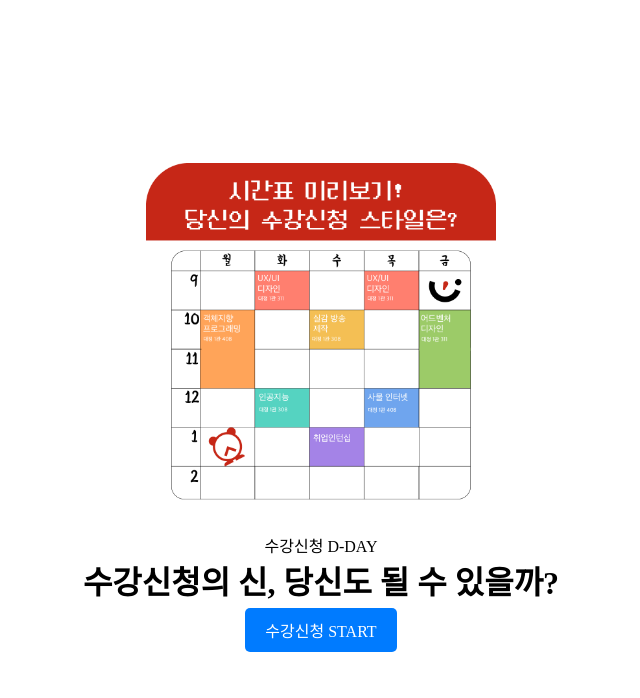
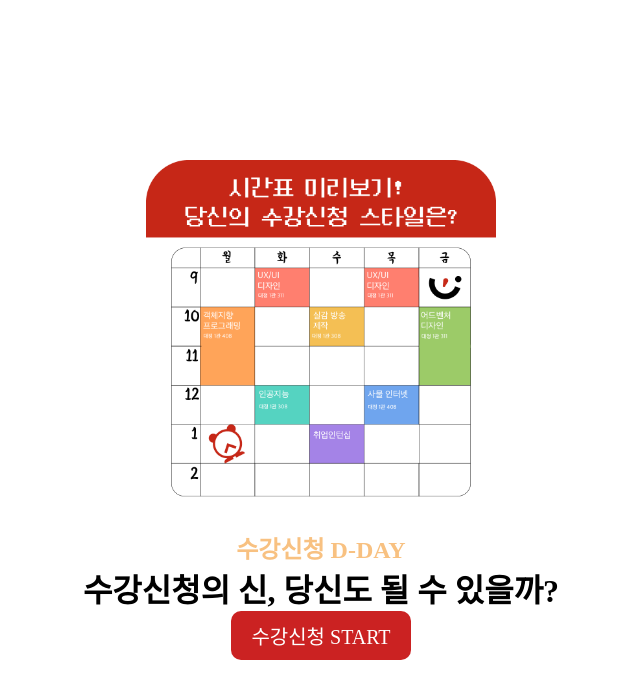
Before and after one commit to chaerimmo04/Test.github.io, a plain HTML site: page index.html in a window 1280 px wide. Shown: the whole page, without its empty margins (319-959 px from the left). Drawn offline with Linux system fonts and the light colour scheme.

Commit message:
Update Minepage_Style.css

```diff
--- a/Minepage_Style.css
+++ b/Minepage_Style.css
@@ -16,6 +16,12 @@ body {
     text-align: center;
     background: #ffffff;
 }
+.point_text {
+    color: rgb(248, 193, 129);
+    font-weight: 700;
+    font-size: 24px;
+}
+
 #main-container, #quiz-container, #result-container {
     display: none;
     flex-direction: column;
@@ -46,23 +52,25 @@ body {
     margin-top: 10px;
 }
 button {
-    margin: 5px;
+    margin: 0px;
     padding: 10px 20px;
-    font-size: 16px;
+    font-size: 20px;
     cursor: pointer;
     border: none;
-    border-radius: 5px;
-    background-color: #007BFF;
+    border-radius: 10px;
+    background-color: rgb(203, 34, 34);
     color: #fff;
-    transition: background-color 0.3s;
+    -webkit-tap-highlight-color : rgba(0,0,0,0) !important;
+    transition: transform 0.2s ease, border-color 0.2s ease;
 }
 button:hover {
-    background-color: #0056b3;
+    transform: scale(1.05);
+    background-color: rgb(135, 18, 18);
 }
 img {
     max-width: 100%;
     height: auto;
-    margin: 20px 0;
+    margin: 0px 0;
 }
 
     /* 모바일 화면용 스타일 */
```
